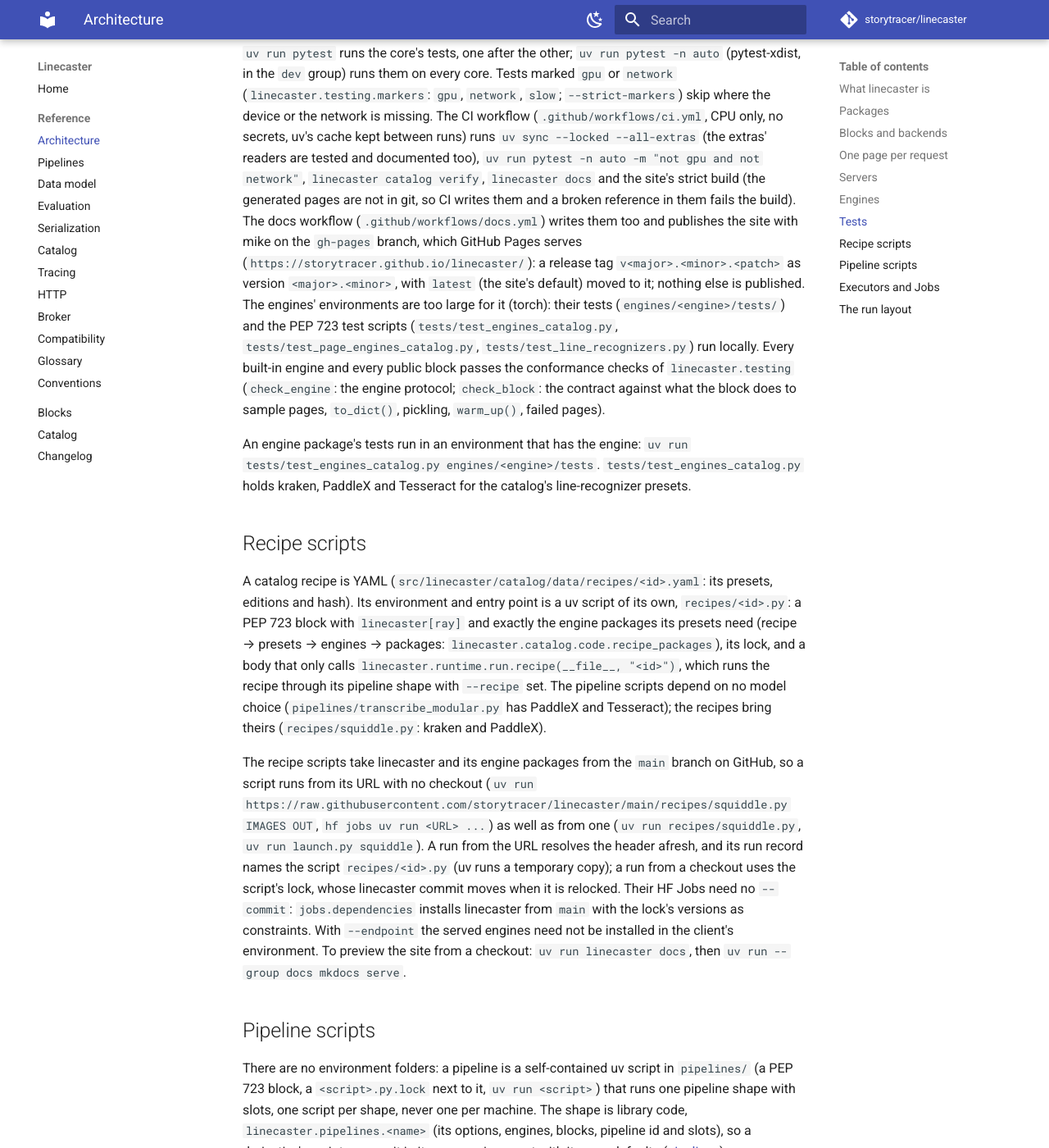
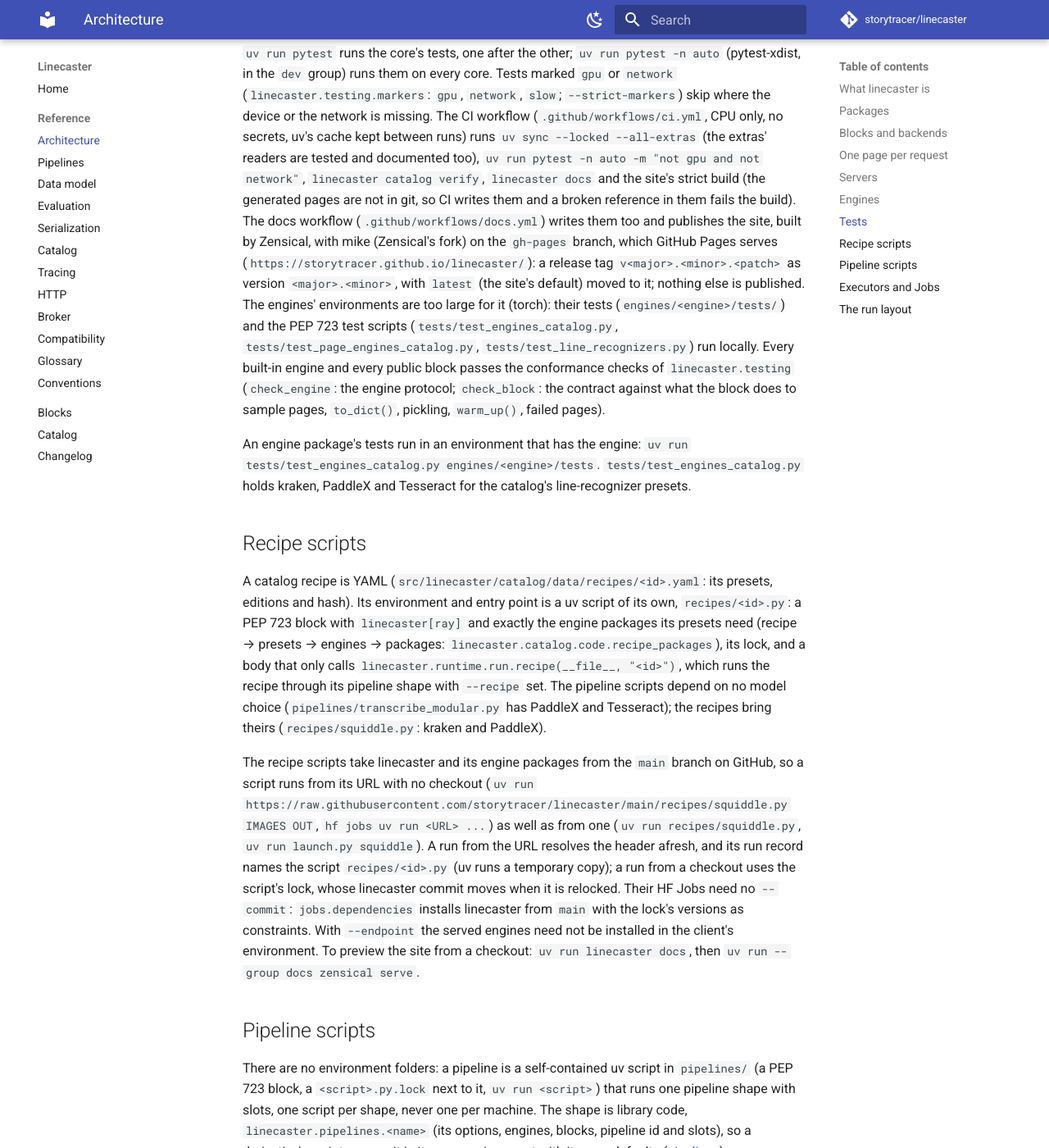
Before and after one commit to storytracer/linecaster, an MkDocs documentation site: the page built from docs/reference/architecture.md, in a window 1280 px wide and 1400 px high, scrolled down 4217 px. Shown: the whole window at 82% size. Built offline with MkDocs 1.6.1 and Material for MkDocs 9.7.7, drawn with Linux system fonts in a browser that asks for light colours; comment, search, counter and statistics services are not loaded; the version menu is left out.

Commit message:
The docs site built by Zensical instead of Material for MkDocs, versions published with Zensical's fork of mike
Co-Authored-By: Claude Opus 5.5 <noreply@anthropic.com>

```diff
--- a/docs/reference/architecture.md
+++ b/docs/reference/architecture.md
@@ -121,7 +121,7 @@ group) runs them on every core. Tests marked `gpu` or `network` (`linecaster.tes
 --all-extras` (the extras' readers are tested and documented too), `uv run pytest -n auto -m "not gpu and not
 network"`, `linecaster catalog verify`, `linecaster docs` and the site's strict build (the generated
 pages are not in git, so CI writes them and a broken reference in them fails the build). The docs workflow
-(`.github/workflows/docs.yml`) writes them too and publishes the site with mike on the `gh-pages` branch, which GitHub Pages serves
+(`.github/workflows/docs.yml`) writes them too and publishes the site, built by Zensical, with mike (Zensical's fork) on the `gh-pages` branch, which GitHub Pages serves
 (`https://storytracer.github.io/linecaster/`): a release tag `v<major>.<minor>.<patch>` as version `<major>.<minor>`,
 with `latest` (the site's default) moved to it; nothing else is published. The engines' environments are too large for it
 (torch): their tests (`engines/<engine>/tests/`) and the PEP 723 test
@@ -151,7 +151,7 @@ squiddle`). A run from the URL resolves the header afresh, and its run record na
 relocked. Their HF Jobs need no `--commit`: `jobs.dependencies` installs
 linecaster from `main` with the lock's versions as constraints. With `--endpoint` the served engines need not be
 installed in the client's environment. To preview the site from a checkout: `uv run linecaster docs`, then `uv run --group docs
-mkdocs serve`.
+zensical serve`.
 
 ## Pipeline scripts
 
```
Also changed, not shown: CLAUDE.md (+1 -1 lines), README.md (+1 -1 lines), mkdocs.yml (+4 -4 lines), pyproject.toml (+7 -2 lines), 3 other files.
